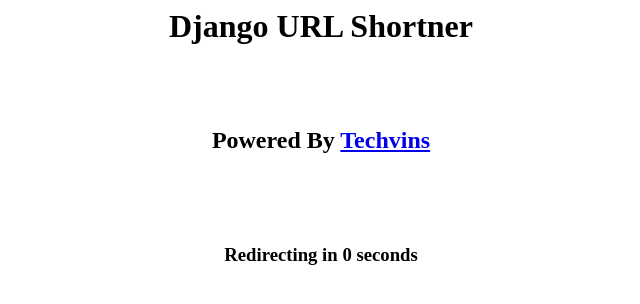
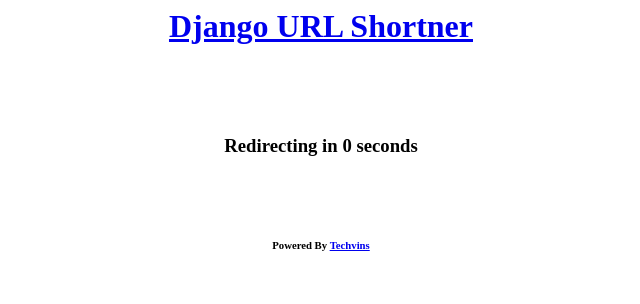
Before and after one commit to techvins/django-url-shortner, a Django app: template code/templates/home.html in a window 1280 px wide. Shown: the top 304 px of the page, without its empty margins (319-959 px from the left). Run offline with Django 3.2, Linux system fonts and the light colour scheme; the template is opened without the code that fills it: most values are stand-ins (such as "Sample title", 1, 10 or a date in 2020).

Commit message:
Home page default redirect

```diff
--- a/code/core/views.py
+++ b/code/core/views.py
@@ -3,5 +3,5 @@
 
 def homepage(request):
     ctx={}
-    ctx['redirect_url']=settings.BASE_URL
+    ctx['redirect_url']=settings.PRIMARY_DOMAIN_URL
     return render(request, 'home.html',ctx)
--- a/code/docker_files/docker-compose-local.yaml
+++ b/code/docker_files/docker-compose-local.yaml
@@ -35,8 +35,6 @@
 
     memcached:
       image: memcached
-      ports:
-        - "11211:11211"
       entrypoint:
         - memcached
         - -m 64
--- a/code/dus/settings.py
+++ b/code/dus/settings.py
@@ -78,7 +78,7 @@
 WSGI_APPLICATION = 'dus.wsgi.application'
 
 BASE_URL =os.environ['BASE_URL']
-
+PRIMARY_DOMAIN_URL =os.environ['PRIMARY_DOMAIN_URL']
 APPEND_SLASH=False
 
 if os.environ['CACHE_BACKEND'] and os.environ['CACHE_LOCATION']:
--- a/code/templates/home.html
+++ b/code/templates/home.html
@@ -6,12 +6,12 @@
   <title>Document</title>
 </head>
 <body>
-  <h1 style="text-align: center">Django URL Shortner</h1>
+  <h1 style="text-align: center"><a href="https://github.com/techvins/django-url-shortner">Django URL Shortner</a></h1>
 
-  <h2 style="text-align: center;margin-top: 82px;">Powered By <a href="https://techvins.com">Techvins</a></h2>
 
-  <h3 style="text-align: center;margin-top: 90px;">Redirecting in <span id="timer"></span> seconds </h3>
+  <h3 style="text-align: center;margin-top: 90px;" id="timeholder">Redirecting in <span id="timer"></span> seconds </h3>
 
+  <h6 style="text-align: center;margin-top: 82px;">Powered By <a href="https://techvins.com">Techvins</a></h6>
 </body>
 
 <script>
```
Also changed, not shown: 1 other file.
